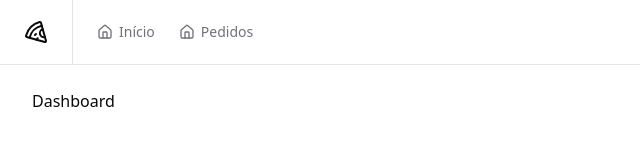
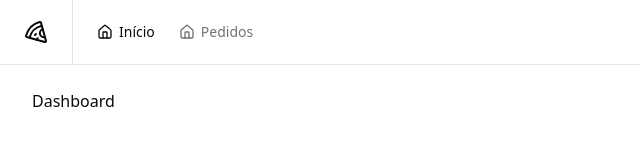
Before and after one commit to erildojs/pizzaShop, a React (Vite) app in the folder web/: page / in a window 1280 px wide. Shown: the top 160 px of the page, without its empty margins (0-640 px from the left). Built offline with nearby package versions, Linux system fonts and the light colour scheme.

Commit message:
feat: change color of link when is active

```diff
--- a/web/src/components/nav-link.tsx
+++ b/web/src/components/nav-link.tsx
@@ -1,9 +1,18 @@
-import { Link, type LinkProps } from "react-router";
+import { Link, useLocation, type LinkProps } from "react-router";
 
 export type NavLinkProps = LinkProps
 
 export function NavLink(props: NavLinkProps) {
+  const {pathname} = useLocation() //useLocation retorna infos da rota
   return (
-    <Link className="flex items-center gap-1.5 text-sm font-medium text-muted-foreground hover:text-foreground" {...props}/>
+    <Link
+    data-current={pathname === props.to}
+    className="flex items-center gap-1.5 text-sm font-medium text-muted-foreground hover:text-foreground
+      data-[current=true]:text-foreground
+    " {...props}
+
+    />
   )
 }
+
+//props.to - endereço para onde o link vai
```
